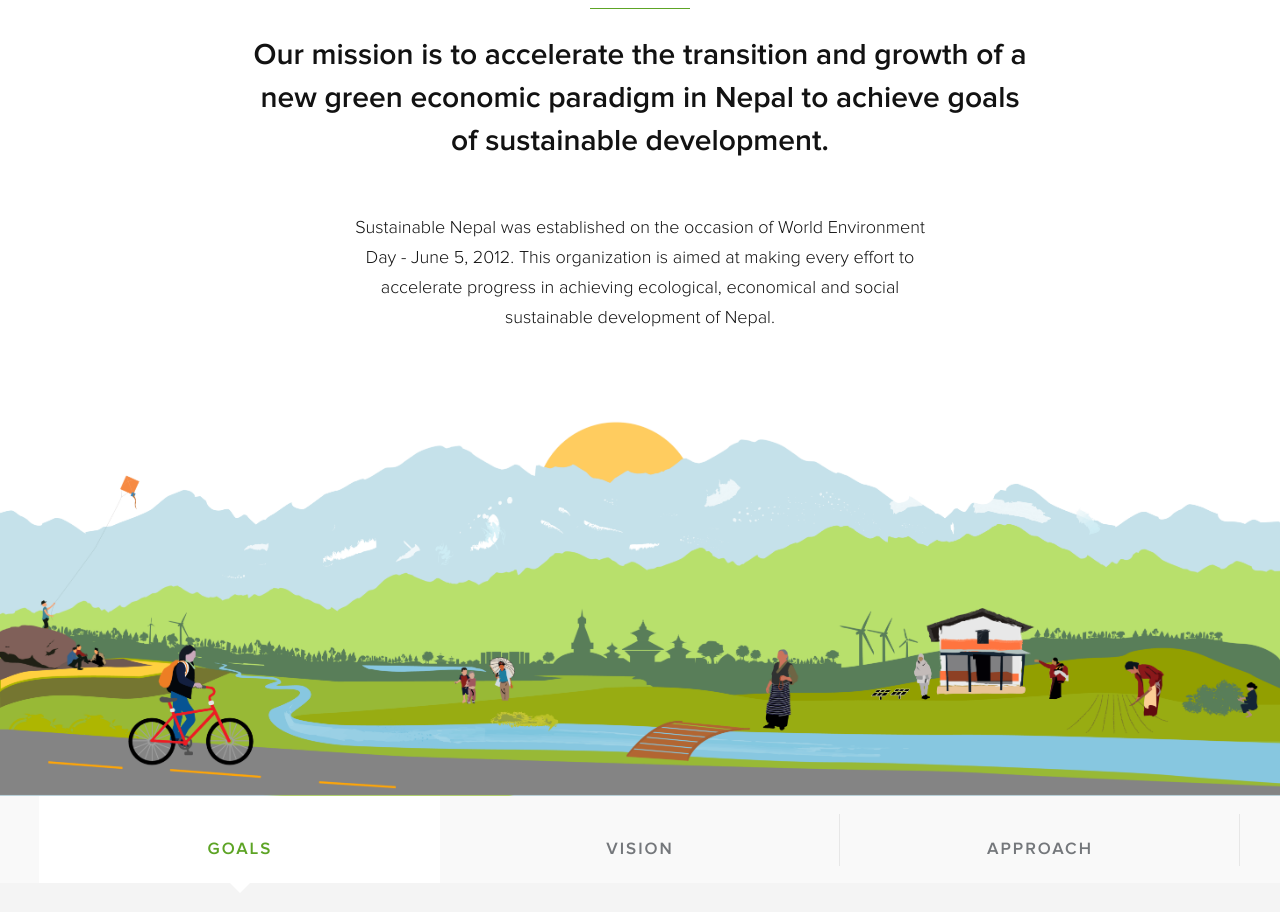
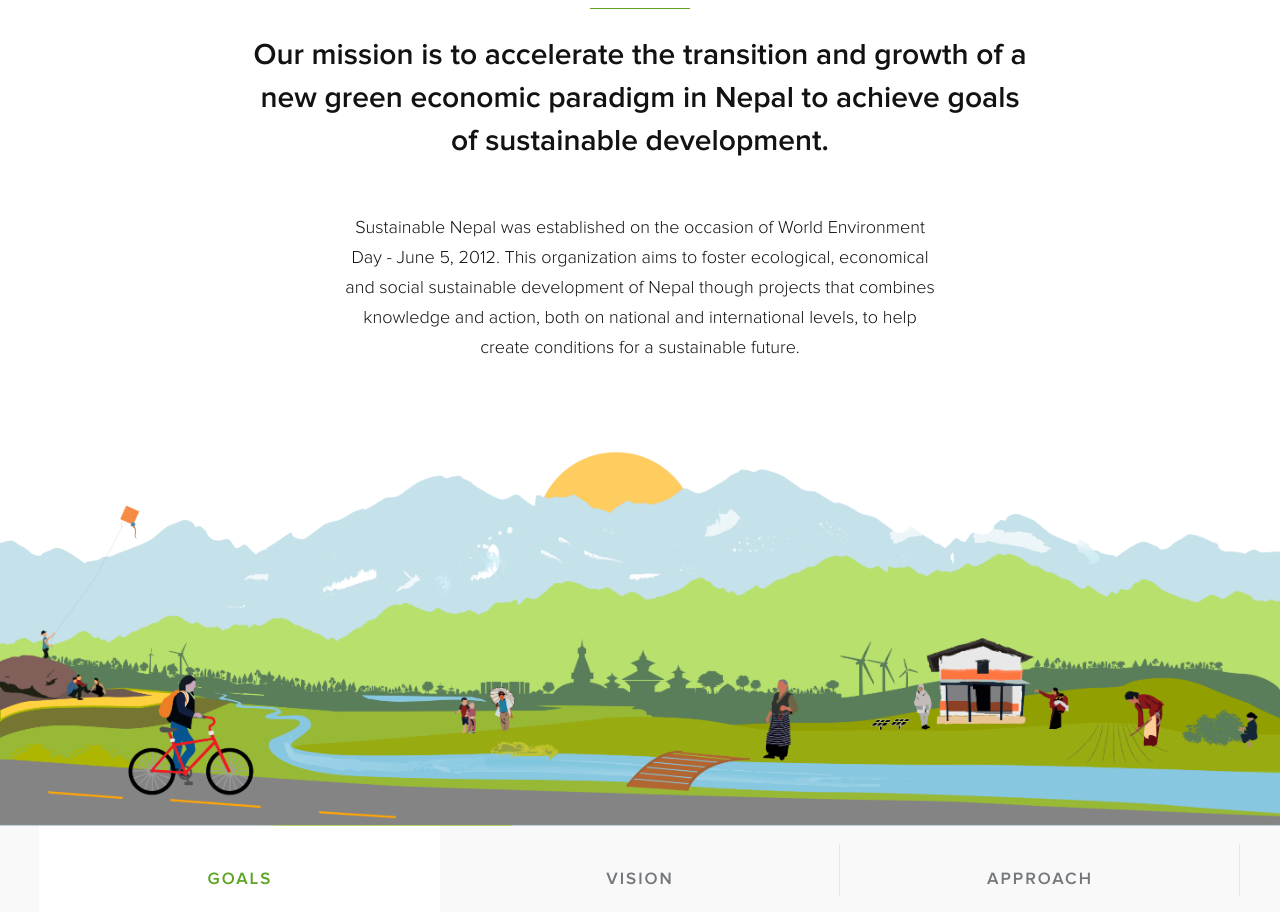
Before and after one commit to SustainableNepal/website_files, a PHP site: page / in a window 1280 px wide. Shown: the part 981-1893 px from the top of the page. Run offline with PHP 8.4, Linux system fonts and the light colour scheme; some libraries are stand-ins or nearby versions.

Commit message:
text change

```diff
--- a/index.php
+++ b/index.php
@@ -49,7 +49,7 @@
             <hr>
             <div class="label-text margin-bottom25">Our mission is to accelerate the transition and growth of a new green economic paradigm in Nepal to achieve goals of sustainable development.</div>
             <!-- <p class="text-small about-paragraph">Sustainable Nepal is a non-profit umbrella orgranization for all other organizations working on sustainable development in Nepal. It focuses on connecting, supporting, strengthening the work of organizations with similar visions and bringing people together to collaborate because together we are stronger - together we can create a 'Sustainable Nepal'.</p> -->
-            <p class="text-small about-paragraph">Sustainable Nepal was established on the occasion of World Environment Day - June 5, 2012. This organization is aimed at making every effort to accelerate progress in achieving ecological, economical and social sustainable development of Nepal.</p>
+            <p class="text-small about-paragraph">Sustainable Nepal was established on the occasion of World Environment Day - June 5, 2012. This organization aims to foster ecological, economical and social sustainable development of Nepal though projects that combines knowledge and action, both on national and international levels, to help create conditions for a sustainable future.</p>
         </div>
     </div>
     <img src="images/illustation1.png" style="width:100%;">
@@ -197,7 +197,7 @@
                 <div class="team-col wow animated fadeInLeft"  data-wow-duration="700ms" data-wow-delay="100ms">
                     <img src="images/sardu.jpg" alt="">
                     <h4>Sardu Bajracharya</h4>
-                    <span>Founder & Coordinator</span>
+                    <span>Founder &Coordinator</span>
                 </div>
             </div><!--team col-->
             <div class="col-sm-3">
@@ -234,7 +234,7 @@
                 <div class="team-col wow animated fadeInLeft"  data-wow-duration="700ms" data-wow-delay="600ms">
                     <img src="images/surina.jpg" alt="">
                     <h4>Surina Gurung</h4>
-                    <span>Exchange Program Coordinator (Nepal) </span>
+                    <span>Exchange Program Coordinator</span>
                 </div>
             </div><!--team col-->
             <div class="col-sm-3">
```
